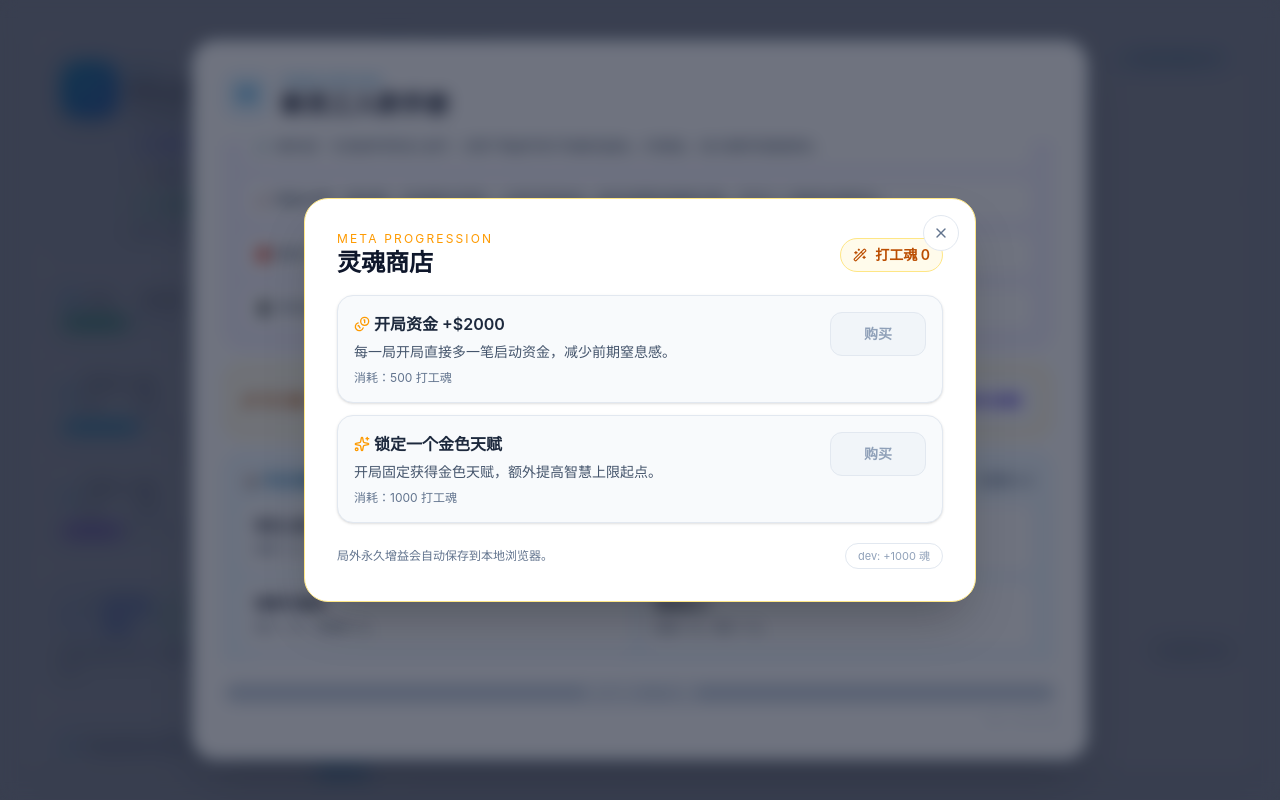
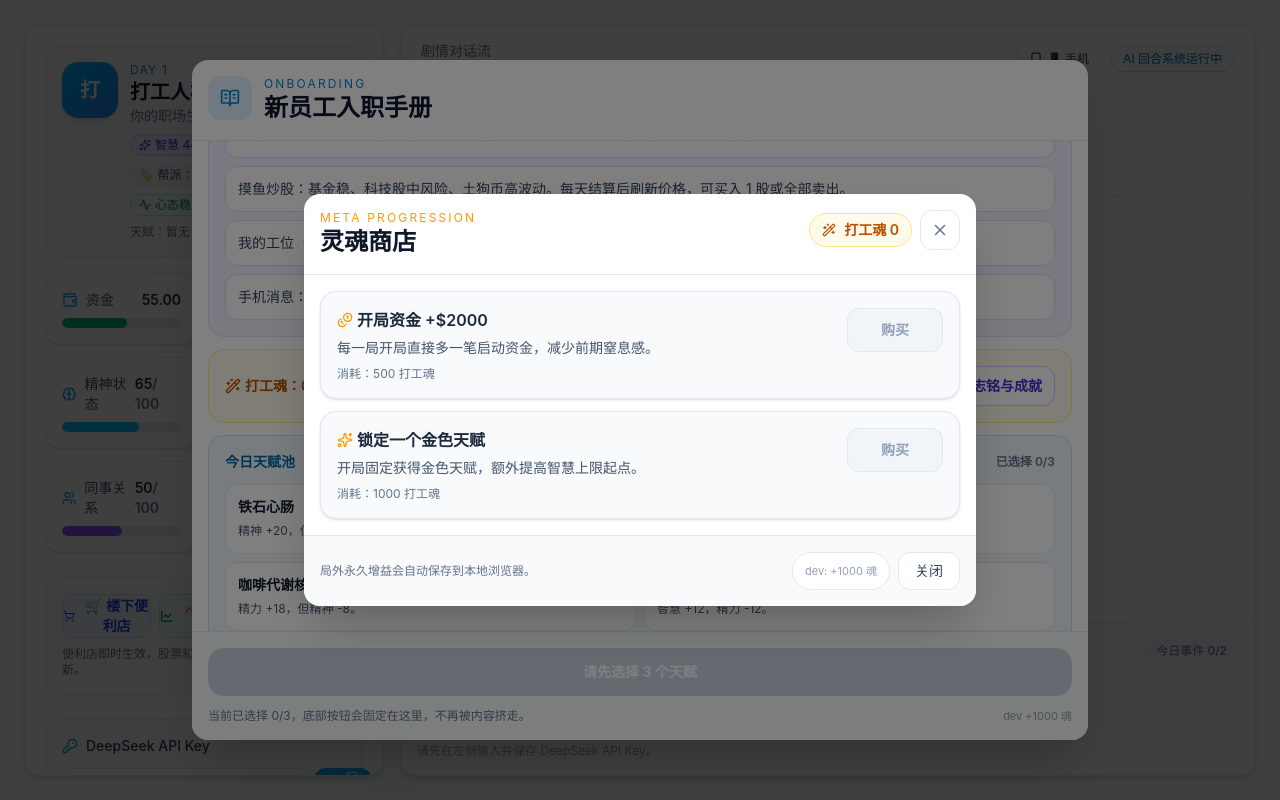
Before and after one commit to qingxu620/dagongren-simulator, a React (Vite) app: page / in a window 1280 px wide. Both pictures are taken after a click on the button "灵魂商店". Built offline with nearby package versions, Linux system fonts and the light colour scheme.

Commit message:
修复了全端弹窗溢出和滑动问题

```diff
--- a/src/components/AchievementGalleryModal.jsx
+++ b/src/components/AchievementGalleryModal.jsx
@@ -1,40 +1,31 @@
-import { Trophy, X } from 'lucide-react'
+import { Trophy } from 'lucide-react'
+import { ModalBody, ModalCloseButton, ModalFooter, ModalHeader, ModalShell } from './ModalShell'
 
 function AchievementGalleryModal({ isOpen, onClose, achievements = [], unlockedIds = [] }) {
-  if (!isOpen) {
-    return null
-  }
-
   const unlockedSet = new Set(unlockedIds)
 
   return (
-    <div className="fixed inset-0 z-[70] flex items-center justify-center bg-slate-900/60 px-4 backdrop-blur-sm">
-      <div className="relative w-full max-w-3xl rounded-3xl border border-indigo-200 bg-white p-6 shadow-2xl sm:p-8">
-        <button
-          type="button"
-          onClick={onClose}
-          className="absolute right-4 top-4 inline-flex h-9 w-9 items-center justify-center rounded-full border border-slate-200 bg-white text-slate-500 transition hover:border-slate-300 hover:text-slate-700"
-          aria-label="关闭图鉴"
-        >
-          <X size={16} />
-        </button>
+    <ModalShell isOpen={isOpen} onClose={onClose} zIndexClass="z-[70]" panelClassName="sm:max-w-3xl">
+      <ModalHeader>
+        <div className="flex items-start justify-between gap-3">
+          <div>
+            <p className="text-xs uppercase tracking-[0.18em] text-indigo-500">Collection</p>
+            <h3 className="text-2xl font-extrabold text-slate-900">墓志铭与成就</h3>
+            <p className="mt-1 text-sm text-slate-500">解锁你的打工终局姿势。未解锁条目会保持神秘。</p>
+          </div>
+          <ModalCloseButton onClick={onClose} label="关闭成就图鉴" />
+        </div>
+      </ModalHeader>
 
-        <div className="mb-5">
-          <p className="text-xs uppercase tracking-[0.18em] text-indigo-500">Collection</p>
-          <h3 className="text-2xl font-extrabold text-slate-900">🏆 墓志铭与成就</h3>
-          <p className="mt-1 text-sm text-slate-500">解锁你的打工终局姿势。未解锁条目会保持神秘。</p>
-        </div>
-
-        <div className="grid gap-3 sm:grid-cols-2">
+      <ModalBody>
+        <div className="grid gap-3 md:grid-cols-2">
           {achievements.map((item) => {
             const unlocked = unlockedSet.has(item.id)
             return (
               <article
                 key={item.id}
                 className={`rounded-2xl border p-4 shadow-sm transition ${
-                  unlocked
-                    ? 'border-indigo-200 bg-indigo-50'
-                    : 'border-slate-200 bg-slate-100 opacity-70 grayscale'
+                  unlocked ? 'border-indigo-200 bg-indigo-50' : 'border-slate-200 bg-slate-100 opacity-70 grayscale'
                 }`}
               >
                 <p className={`inline-flex items-center gap-1 text-sm font-semibold ${unlocked ? 'text-indigo-700' : 'text-slate-500'}`}>
@@ -51,8 +42,18 @@ function AchievementGalleryModal({ isOpen, onClose, achievements = [], unlockedI
             )
           })}
         </div>
-      </div>
-    </div>
+      </ModalBody>
+
+      <ModalFooter className="flex justify-end">
+        <button
+          type="button"
+          onClick={onClose}
+          className="w-full rounded-xl border border-slate-200 bg-white px-4 py-2 text-sm font-medium text-slate-700 transition hover:border-slate-300 hover:bg-slate-100 sm:w-auto"
+        >
+          关闭图鉴
+        </button>
+      </ModalFooter>
+    </ModalShell>
   )
 }
 
--- /dev/null
+++ b/src/components/ModalShell.jsx
@@ -0,0 +1,85 @@
+import { useEffect } from 'react'
+import { X } from 'lucide-react'
+
+function joinClasses(...classes) {
+  return classes.filter(Boolean).join(' ')
+}
+
+function ModalShell({
+  isOpen,
+  onClose,
+  closeOnOverlay = Boolean(onClose),
+  closeOnEscape = Boolean(onClose),
+  zIndexClass = 'z-50',
+  panelClassName = '',
+  children,
+}) {
+  useEffect(() => {
+    if (!isOpen || !onClose || !closeOnEscape) {
+      return undefined
+    }
+
+    const onWindowKeyDown = (event) => {
+      if (event.key === 'Escape') {
+        onClose()
+      }
+    }
+
+    window.addEventListener('keydown', onWindowKeyDown)
+    return () => window.removeEventListener('keydown', onWindowKeyDown)
+  }, [closeOnEscape, isOpen, onClose])
+
+  if (!isOpen) {
+    return null
+  }
+
+  return (
+    <div
+      className={joinClasses('fixed inset-0 flex items-center justify-center bg-black/50 p-4 sm:p-6', zIndexClass)}
+      onClick={closeOnOverlay && onClose ? onClose : undefined}
+    >
+      <div
+        role="dialog"
+        aria-modal="true"
+        className={joinClasses(
+          'flex max-h-[85vh] w-full max-w-md flex-col overflow-hidden rounded-2xl bg-white shadow-2xl',
+          panelClassName,
+        )}
+        onClick={(event) => event.stopPropagation()}
+      >
+        {children}
+      </div>
+    </div>
+  )
+}
+
+function ModalHeader({ children, className = '' }) {
+  return <header className={joinClasses('shrink-0 border-b border-slate-200 p-4', className)}>{children}</header>
+}
+
+function ModalBody({ children, className = '' }) {
+  return (
+    <div className={joinClasses('modal-scroll flex-1 overflow-y-auto overscroll-contain p-4 space-y-3', className)}>
+      {children}
+    </div>
+  )
+}
+
+function ModalFooter({ children, className = '' }) {
+  return <footer className={joinClasses('shrink-0 border-t border-slate-200 bg-gray-50 p-4', className)}>{children}</footer>
+}
+
+function ModalCloseButton({ onClick, label = '关闭' }) {
+  return (
+    <button
+      type="button"
+      onClick={onClick}
+      aria-label={label}
+      className="inline-flex h-10 w-10 items-center justify-center rounded-xl border border-slate-200 bg-white text-slate-500 transition hover:border-slate-300 hover:bg-slate-50 hover:text-slate-700"
+    >
+      <X size={18} />
+    </button>
+  )
+}
+
+export { ModalBody, ModalCloseButton, ModalFooter, ModalHeader, ModalShell }
--- a/src/components/SoulShopModal.jsx
+++ b/src/components/SoulShopModal.jsx
@@ -1,4 +1,5 @@
-import { Coins, Lock, Sparkles, WandSparkles, X } from 'lucide-react'
+import { Coins, Lock, Sparkles, WandSparkles } from 'lucide-react'
+import { ModalBody, ModalCloseButton, ModalFooter, ModalHeader, ModalShell } from './ModalShell'
 
 const soulShopItems = [
   {
@@ -18,33 +19,25 @@ const soulShopItems = [
 ]
 
 function SoulShopModal({ isOpen, onClose, soulPoints = 0, upgrades = {}, onPurchase, onCheatAddSoul }) {
-  if (!isOpen) {
-    return null
-  }
-
   return (
-    <div className="fixed inset-0 z-[70] flex items-center justify-center bg-slate-900/60 px-4 backdrop-blur-sm">
-      <div className="relative w-full max-w-2xl rounded-3xl border border-amber-200 bg-white p-6 shadow-2xl sm:p-8">
-        <button
-          type="button"
-          onClick={onClose}
-          className="absolute right-4 top-4 inline-flex h-9 w-9 items-center justify-center rounded-full border border-slate-200 bg-white text-slate-500 transition hover:border-slate-300 hover:text-slate-700"
-          aria-label="关闭灵魂商店"
-        >
-          <X size={16} />
-        </button>
-
-        <div className="mb-4 flex items-center justify-between gap-3">
+    <ModalShell isOpen={isOpen} onClose={onClose} zIndexClass="z-[70]" panelClassName="sm:max-w-2xl">
+      <ModalHeader>
+        <div className="flex items-start justify-between gap-3">
           <div>
             <p className="text-xs uppercase tracking-[0.18em] text-amber-500">Meta Progression</p>
             <h3 className="text-2xl font-extrabold text-slate-900">灵魂商店</h3>
           </div>
-          <div className="inline-flex items-center gap-2 rounded-full border border-amber-200 bg-amber-50 px-3 py-1.5 text-sm font-semibold text-amber-700">
-            <WandSparkles size={14} />
-            打工魂 {Math.floor(soulPoints)}
+          <div className="flex items-center gap-2">
+            <div className="inline-flex items-center gap-2 rounded-full border border-amber-200 bg-amber-50 px-3 py-1.5 text-sm font-semibold text-amber-700">
+              <WandSparkles size={14} />
+              打工魂 {Math.floor(soulPoints)}
+            </div>
+            <ModalCloseButton onClick={onClose} label="关闭灵魂商店" />
           </div>
         </div>
+      </ModalHeader>
 
+      <ModalBody>
         <div className="space-y-3">
           {soulShopItems.map((item) => {
             const Icon = item.icon
@@ -52,11 +45,8 @@ function SoulShopModal({ isOpen, onClose, soulPoints = 0, upgrades = {}, onPurch
             const notEnough = soulPoints < item.cost
 
             return (
-              <section
-                key={item.id}
-                className="rounded-2xl border border-slate-200 bg-slate-50 p-4 shadow-sm"
-              >
-                <div className="flex flex-wrap items-start justify-between gap-3">
+              <section key={item.id} className="rounded-2xl border border-slate-200 bg-slate-50 p-4 shadow-sm">
+                <div className="flex flex-col gap-3 md:flex-row md:items-start md:justify-between">
                   <div>
                     <p className="inline-flex items-center gap-1 text-base font-semibold text-slate-800">
                       <Icon size={16} className="text-amber-500" />
@@ -69,7 +59,7 @@ function SoulShopModal({ isOpen, onClose, soulPoints = 0, upgrades = {}, onPurch
                     type="button"
                     onClick={() => onPurchase?.(item.id)}
                     disabled={owned || notEnough}
-                    className="inline-flex h-11 min-w-24 items-center justify-center gap-1 rounded-xl border border-amber-200 bg-amber-50 px-3 text-sm font-semibold text-amber-700 transition hover:border-amber-300 hover:bg-amber-100 disabled:cursor-not-allowed disabled:border-slate-200 disabled:bg-slate-100 disabled:text-slate-400"
+                    className="inline-flex h-11 w-full items-center justify-center gap-1 rounded-xl border border-amber-200 bg-amber-50 px-3 text-sm font-semibold text-amber-700 transition hover:border-amber-300 hover:bg-amber-100 disabled:cursor-not-allowed disabled:border-slate-200 disabled:bg-slate-100 disabled:text-slate-400 md:w-auto md:min-w-24"
                   >
                     {owned ? (
                       <>
@@ -85,19 +75,28 @@ function SoulShopModal({ isOpen, onClose, soulPoints = 0, upgrades = {}, onPurch
             )
           })}
         </div>
+      </ModalBody>
 
-        <div className="mt-5 flex items-center justify-between gap-3">
-          <p className="text-xs text-slate-500">局外永久增益会自动保存到本地浏览器。</p>
+      <ModalFooter className="flex flex-col gap-3 sm:flex-row sm:items-center sm:justify-between">
+        <p className="text-xs text-slate-500">局外永久增益会自动保存到本地浏览器。</p>
+        <div className="flex w-full flex-col gap-2 sm:w-auto sm:flex-row">
           <button
             type="button"
             onClick={onCheatAddSoul}
-            className="rounded-full border border-slate-200 bg-white px-3 py-1 text-[11px] text-slate-400 transition hover:border-amber-300 hover:text-amber-600"
+            className="rounded-full border border-slate-200 bg-white px-3 py-1.5 text-[11px] text-slate-400 transition hover:border-amber-300 hover:text-amber-600"
           >
             dev: +1000 魂
           </button>
+          <button
+            type="button"
+            onClick={onClose}
+            className="rounded-xl border border-slate-200 bg-white px-4 py-2 text-sm font-medium text-slate-700 transition hover:border-slate-300 hover:bg-slate-100"
+          >
+            关闭
+          </button>
         </div>
-      </div>
-    </div>
+      </ModalFooter>
+    </ModalShell>
   )
 }
 
--- a/src/components/TutorialModal.jsx
+++ b/src/components/TutorialModal.jsx
@@ -1,4 +1,5 @@
 import { BookOpenText, CircleCheckBig, Sparkles, TriangleAlert, Trophy, WandSparkles } from 'lucide-react'
+import { ModalBody, ModalFooter, ModalHeader, ModalShell } from './ModalShell'
 
 function TutorialModal({
   isOpen,
@@ -14,17 +15,13 @@ function TutorialModal({
   onOpenAchievements,
   onCheatAddSoul,
 }) {
-  if (!isOpen) {
-    return null
-  }
-
   const isReadyToStart = selectedTalentCount === requiredTalentCount
 
   return (
-    <div className="fixed inset-0 z-50 flex items-center justify-center bg-slate-900/55 px-4 backdrop-blur-sm">
-      <div className="flex max-h-[90vh] w-full max-w-4xl flex-col rounded-3xl border border-sky-200 bg-white p-6 shadow-2xl sm:p-8">
-        <div className="mb-5 flex items-start gap-3">
-          <div className="grid h-11 w-11 place-items-center rounded-xl bg-sky-100 text-sky-600">
+    <ModalShell isOpen={isOpen} closeOnOverlay={false} closeOnEscape={false} panelClassName="sm:max-w-4xl">
+      <ModalHeader>
+        <div className="flex items-start gap-3">
+          <div className="grid h-11 w-11 shrink-0 place-items-center rounded-xl bg-sky-100 text-sky-600">
             <BookOpenText size={20} />
           </div>
           <div>
@@ -32,12 +29,13 @@ function TutorialModal({
             <h2 className="text-2xl font-extrabold text-slate-900">新员工入职手册</h2>
           </div>
         </div>
+      </ModalHeader>
 
-        <div className="min-h-0 space-y-4 overflow-y-auto pr-1">
+      <ModalBody>
         <section className="rounded-2xl border border-emerald-200 bg-emerald-50 p-4">
           <p className="mb-1 inline-flex items-center gap-1 text-sm font-semibold text-emerald-700">
             <CircleCheckBig size={16} />
-              🎯 终极目标
+            终极目标
           </p>
           <p className="text-sm leading-relaxed text-slate-700">
             苟活 30 天拿 N+1 赔偿金光荣退休，或者在股市赚够 <span className="font-semibold">$50,000</span>{' '}
@@ -48,60 +46,60 @@ function TutorialModal({
         <section className="rounded-2xl border border-rose-200 bg-rose-50 p-4">
           <p className="mb-1 inline-flex items-center gap-1 text-sm font-semibold text-rose-700">
             <TriangleAlert size={16} />
-              ⚠️ 生存法则
+            生存法则
           </p>
           <p className="text-sm leading-relaxed text-slate-700">
-              时刻关注【精力】和【精神】，跌破 20 将积累亚健康，一旦『生病+抑郁』将触发辞世结局。
+            时刻关注【精力】和【精神】，跌破 20 将积累亚健康，一旦进入【生病/抑郁】就可能触发坏结局。
           </p>
         </section>
 
         <section className="rounded-2xl border border-indigo-200 bg-indigo-50 p-4">
           <p className="mb-1 inline-flex items-center gap-1 text-sm font-semibold text-indigo-700">
             <Sparkles size={16} />
-              💡 摸鱼提示
+            摸鱼提示
           </p>
           <p className="text-sm leading-relaxed text-slate-700">
-              手机里的内幕消息和天桥下的算卦道人，真假参半，请用你的【运气】和【智慧】去甄别。
+            手机里的内幕消息和天桥下的算卦道人，真真假假参半，请用你的【运气】和【智慧】去甄别。
           </p>
         </section>
 
         <section className="rounded-2xl border border-slate-200 bg-slate-50 p-4">
-            <p className="mb-2 text-sm font-semibold text-slate-800">🧭 一天的流程怎么走</p>
-            <div className="grid gap-2 text-sm text-slate-700 sm:grid-cols-3">
-              <p className="rounded-xl border border-slate-200 bg-white p-3">① 白天点击选项，处理 2-4 个突发事件。</p>
-              <p className="rounded-xl border border-slate-200 bg-white p-3">② 事件跑完后，点击“打卡下班”进入结算。</p>
-              <p className="rounded-xl border border-slate-200 bg-white p-3">③ 结算工资、股价、耐久、健康，再进入下一天。</p>
+          <p className="mb-2 text-sm font-semibold text-slate-800">一天的流程怎么走？</p>
+          <div className="grid gap-2 text-sm text-slate-700 lg:grid-cols-3">
+            <p className="rounded-xl border border-slate-200 bg-white p-3">白天点击选项，处理 2-4 个突发事件。</p>
+            <p className="rounded-xl border border-slate-200 bg-white p-3">事件跑完后，点击“打卡下班”进入结算。</p>
+            <p className="rounded-xl border border-slate-200 bg-white p-3">结算工资、股价、耐久、健康，再进入下一天。</p>
           </div>
         </section>
 
         <section className="rounded-2xl border border-sky-200 bg-sky-50 p-4">
-            <p className="mb-2 text-sm font-semibold text-sky-700">📊 属性作用总览</p>
-            <div className="grid gap-2 text-xs text-slate-700 sm:grid-cols-2">
-              <p className="rounded-xl border border-sky-200 bg-white p-3">💰 资金：消费、炒股、投资都靠它，≤0 有破产风险。</p>
-              <p className="rounded-xl border border-sky-200 bg-white p-3">⚡ 精力：太低会触发亚健康，归零直接出局。</p>
-              <p className="rounded-xl border border-sky-200 bg-white p-3">🧠 精神：太低会抑郁/幻觉，归零直接出局。</p>
-              <p className="rounded-xl border border-sky-200 bg-white p-3">❤️ 老板好感：影响职场事件走向和惩罚强度。</p>
-              <p className="rounded-xl border border-sky-200 bg-white p-3">🤝 同事关系：影响甩锅、帮忙、八卦线索质量。</p>
-              <p className="rounded-xl border border-sky-200 bg-white p-3">👔 甲方满意：影响项目奖金和离谱需求频率。</p>
-              <p className="rounded-xl border border-sky-200 bg-white p-3">🧩 智慧：越高越容易识破消息真假，也更容易拿高额奖金。</p>
-              <p className="rounded-xl border border-sky-200 bg-white p-3">🍀 运气（隐藏）：每天暗中变化，影响股市和剧情后果。</p>
+          <p className="mb-2 text-sm font-semibold text-sky-700">属性作用总览</p>
+          <div className="grid gap-2 text-xs text-slate-700 lg:grid-cols-2">
+            <p className="rounded-xl border border-sky-200 bg-white p-3">资金：消费、炒股、投资都靠它，低于 0 有破产风险。</p>
+            <p className="rounded-xl border border-sky-200 bg-white p-3">精力：过低会触发亚健康，归零直接出局。</p>
+            <p className="rounded-xl border border-sky-200 bg-white p-3">精神：过低会抑郁/幻觉，归零直接出局。</p>
+            <p className="rounded-xl border border-sky-200 bg-white p-3">老板好感：影响职场事件走向和惩罚强度。</p>
+            <p className="rounded-xl border border-sky-200 bg-white p-3">同事关系：影响电瓶、帮忙、八卦线索质量。</p>
+            <p className="rounded-xl border border-sky-200 bg-white p-3">甲方满意：影响项目奖金和离谱需求频率。</p>
+            <p className="rounded-xl border border-sky-200 bg-white p-3">智慧：越高越容易识破消息真假，也更容易拿高额奖金。</p>
+            <p className="rounded-xl border border-sky-200 bg-white p-3">运气：每天暗中变化，影响股市和剧情后果。</p>
           </div>
         </section>
 
         <section className="rounded-2xl border border-violet-200 bg-violet-50 p-4">
-            <p className="mb-2 text-sm font-semibold text-violet-700">🧰 功能系统说明</p>
+          <p className="mb-2 text-sm font-semibold text-violet-700">功能系统说明</p>
           <div className="space-y-2 text-sm text-slate-700">
             <p className="rounded-xl border border-violet-200 bg-white p-3">
-                🛒 便利店：花钱即时恢复/治疗，也有“有副作用”的毒性道具。价格高，但关键时刻能救命。
+              便利店：花钱即时恢复/治疗，也有“有副作用”的毒性道具。价格高，但关键时刻能救命。
             </p>
             <p className="rounded-xl border border-violet-200 bg-white p-3">
-                📈 摸鱼炒股：基金稳、科技股中风险、土狗币高波动。每天结算后刷新价格，可买入 1 股或全部卖出。
+              摸鱼炒股：基金稳、科技股中风险、土狗币高波动。每天结算后刷新价格，可买入 1 股或全部卖出。
             </p>
             <p className="rounded-xl border border-violet-200 bg-white p-3">
-                🎒 我的工位（背包）：推销商道具放这里。每日耐久 -1，坏了会消失；可二手卖回血。
+              我的工位（背包）：推销商道具放这里。每日耐久 -1，坏了会消失；可二手卖回血。
             </p>
             <p className="rounded-xl border border-violet-200 bg-white p-3">
-                📱 手机消息：会收到真假混杂的职场/投资情报；“直觉分析”的准确率受智慧影响。
+              手机消息：会收到真假混杂的职场/投资情报；“直觉分析”的准确率受智慧影响。
             </p>
           </div>
         </section>
@@ -127,7 +125,7 @@ function TutorialModal({
                 className="inline-flex h-10 items-center gap-1 rounded-xl border border-indigo-200 bg-white px-3 text-sm font-semibold text-indigo-700 transition hover:border-indigo-300 hover:bg-indigo-100"
               >
                 <Trophy size={14} />
-                  🏆 墓志铭与成就
+                墓志铭与成就
               </button>
             </div>
           </div>
@@ -135,12 +133,12 @@ function TutorialModal({
 
         <section className="rounded-2xl border border-sky-200 bg-sky-50 p-4">
           <div className="flex flex-wrap items-center justify-between gap-2">
-              <p className="text-sm font-semibold text-sky-700">🎲 今日天赋池（随机 5 选 3）</p>
+            <p className="text-sm font-semibold text-sky-700">今日天赋池（随机 5 选 3）</p>
             <p className={`text-xs font-semibold ${isReadyToStart ? 'text-emerald-600' : 'text-slate-500'}`}>
               已选择 {selectedTalentCount}/{requiredTalentCount}
             </p>
           </div>
-            <div className="mt-3 grid gap-2 sm:grid-cols-2">
+          <div className="mt-3 grid gap-2 lg:grid-cols-2">
             {talentChoices.map((talent) => {
               const isSelected = selectedTalentIds.includes(talent.id)
               const isGoldenLocked = lockGoldenTalent && talent.id === 'golden-capital-smell' && isSelected
@@ -165,32 +163,32 @@ function TutorialModal({
               )
             })}
           </div>
-            <p className="mt-2 text-xs text-slate-500">
-              提示：每个天赋都有收益和代价，选满 3 个后才能签约入职。
-            </p>
+          <p className="mt-2 text-xs text-slate-500">提示：每个天赋都有收益和代价，选满 3 个后才能签约入职。</p>
         </section>
-        </div>
+      </ModalBody>
 
+      <ModalFooter className="space-y-3">
         <button
           type="button"
           onClick={onConfirm}
           disabled={!isReadyToStart}
-          className="mt-5 h-12 w-full rounded-2xl bg-sky-500 px-4 text-sm font-semibold text-white transition hover:bg-sky-400 disabled:cursor-not-allowed disabled:bg-slate-300"
+          className="h-12 w-full rounded-2xl bg-sky-500 px-4 text-sm font-semibold text-white transition hover:bg-sky-400 disabled:cursor-not-allowed disabled:bg-slate-300"
         >
           {isReadyToStart ? '确认签署卖身契' : `请先选择 ${requiredTalentCount} 个天赋`}
         </button>
 
-        <div className="mt-2 flex justify-end">
+        <div className="flex flex-col gap-2 text-xs text-slate-500 sm:flex-row sm:items-center sm:justify-between">
+          <p>当前已选择 {selectedTalentCount}/{requiredTalentCount}，底部按钮会固定在这里，不再被内容挤走。</p>
           <button
             type="button"
             onClick={onCheatAddSoul}
-            className="text-[11px] text-slate-300 transition hover:text-amber-600"
+            className="self-end text-[11px] text-slate-400 transition hover:text-amber-600"
           >
             dev +1000 魂
           </button>
         </div>
-      </div>
-    </div>
+      </ModalFooter>
+    </ModalShell>
   )
 }
 
--- a/src/index.css
+++ b/src/index.css
@@ -15,6 +15,12 @@ body {
   -webkit-overflow-scrolling: touch;
   overscroll-behavior-y: contain;
   scroll-padding-bottom: calc(8rem + env(safe-area-inset-bottom, 0px));
+  touch-action: pan-y;
+}
+
+.modal-scroll {
+  -webkit-overflow-scrolling: touch;
+  overscroll-behavior-y: contain;
   touch-action: pan-y;
 }
 
```
Also changed, not shown: src/components/BackpackModal.jsx (+24 -43 lines), src/components/EndgameSummaryModal.jsx (+24 -13 lines), src/components/InvestmentModal.jsx (+27 -46 lines), src/components/MysterySellerModal.jsx (+25 -44 lines), src/components/ShopModal.jsx (+33 -50 lines). Lines whose indentation alone changed are shown as unchanged.
